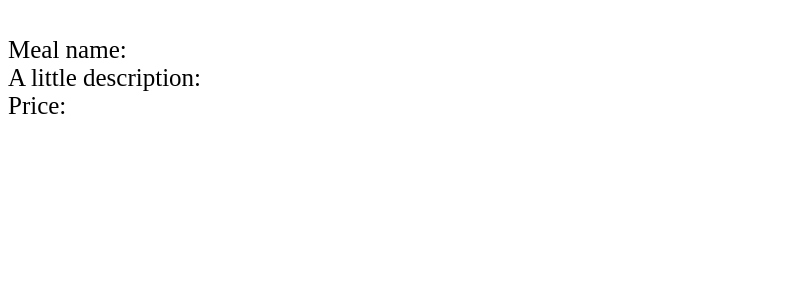
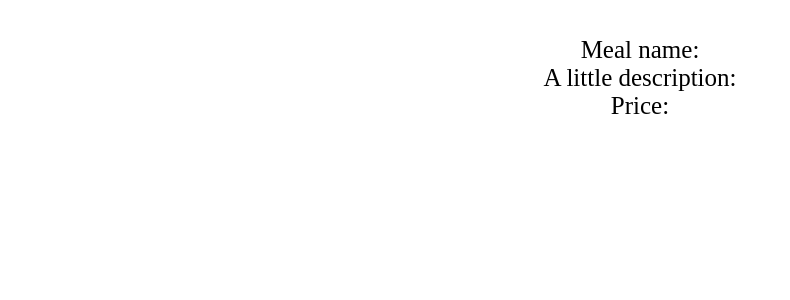
Before and after one commit to aidanakmatova13/meals-menu, a React (Create React App) app: page /meal/1 in a window 1280 px wide. Shown: the top 300 px of the page, without its empty margins (0-790 px from the left). Built offline with nearby package versions, Linux system fonts and the light colour scheme; no server answers.

Commit message:
fix code

```diff
--- a/src/MealDetails.js
+++ b/src/MealDetails.js
@@ -10,7 +10,7 @@ const MealDetails = () =>{
             .then(({data}) => setMeal(data.find( (item) => item.id === params.id)))
     }, [])
     return (
-        <div>
+        <div className='meal-content'>
             <img src={meal.image} alt=""/>
             <div className='meal-title'>Meal name: {meal.title}</div>
             <div className='meal-desc'>A little description: {meal.description}</div>
--- a/src/index.css
+++ b/src/index.css
@@ -20,3 +20,6 @@
     color: midnightblue;
     text-align: center;
 }
+.meal-content{
+    text-align: center;
+}
```
